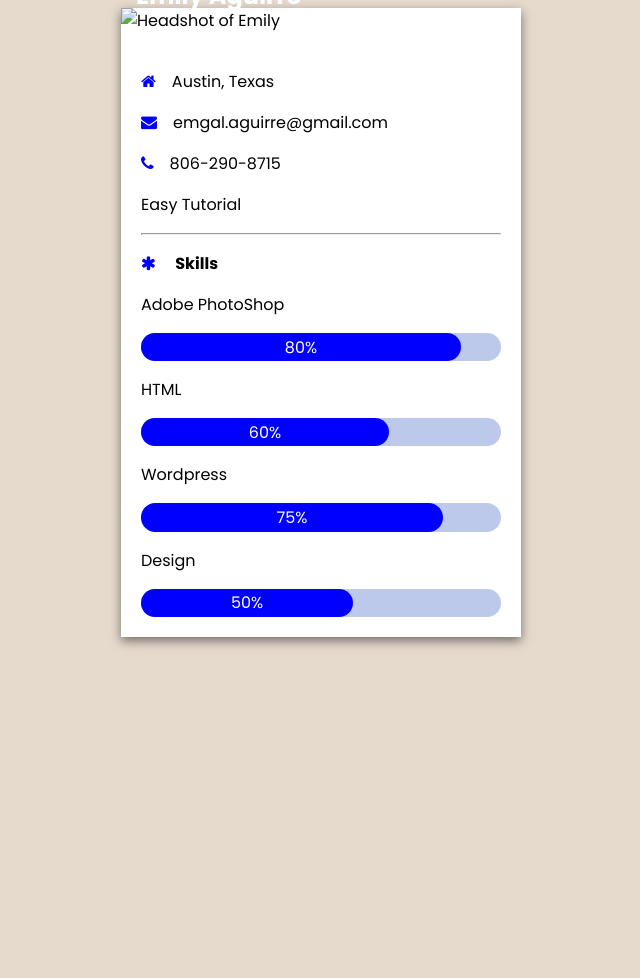
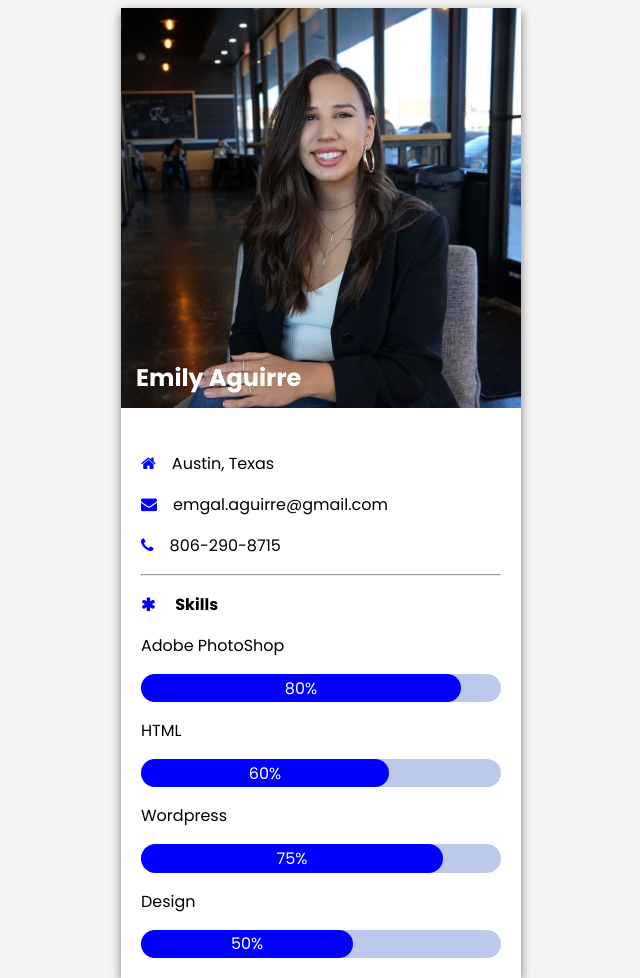
Before and after one commit to emgal-aguirre/javascript-practice-, a plain HTML site: page index.html in a window 1280 px wide. Shown: the top 978 px of the page, without its empty margins (319-959 px from the left). Before the commit the page ends 800 px from the top, so only its background shows below. Drawn offline with Linux system fonts and the light colour scheme; files that its build step writes are made by us from their sources.

Commit message:
relinked files;

```diff
--- a/Assets/style.css
+++ b/Assets/style.css
@@ -1,7 +1,7 @@
 body {
     font-family: 'Poppins', sans-serif;
     color: black;
-    background-color: #e6dacd;
+    background-color: whitesmoke
 }
 
 .profile-card {
--- a/index.html
+++ b/index.html
@@ -7,14 +7,14 @@
     <link href="https://stackpath.bootstrapcdn.com/font-awesome/4.7.0/css/font-awesome.min.css" rel="stylesheet">
     <link href="https://fonts.googleapis.com/css2?family=Poppins:wght@200;300;400;600;700&display=swap"
         rel="stylesheet">
-    <link rel="stylesheet" href="style.css">
+    <link rel="stylesheet" href="Assets/style.css">
     <title>Profile Card Design</title>
 </head>
 
 <body>
     <div class="profile-card">
         <div class="image-container">
-            <img class="headshot" src="Headshot_EGA.jpg" alt="Headshot of Emily" style="width: 100%">
+            <img class="headshot" src="Assets/Headshot_EGA.jpg" alt="Headshot of Emily" style="width: 100%">
             <div class="title">
                 <h2>Emily Aguirre</h2>
             </div>
@@ -23,7 +23,6 @@
             <p><i class="fa fa-home info"></i>Austin, Texas</p>
             <p><i class="fa fa-envelope info"></i>emgal.aguirre@gmail.com</p>
             <p><i class="fa fa-phone info"></i>806-290-8715</p>
-            <p>Easy Tutorial</p>
             <hr>
             <p><b><i class="fa fa-asterisk info">
                     </i> Skills</b></p>
```
